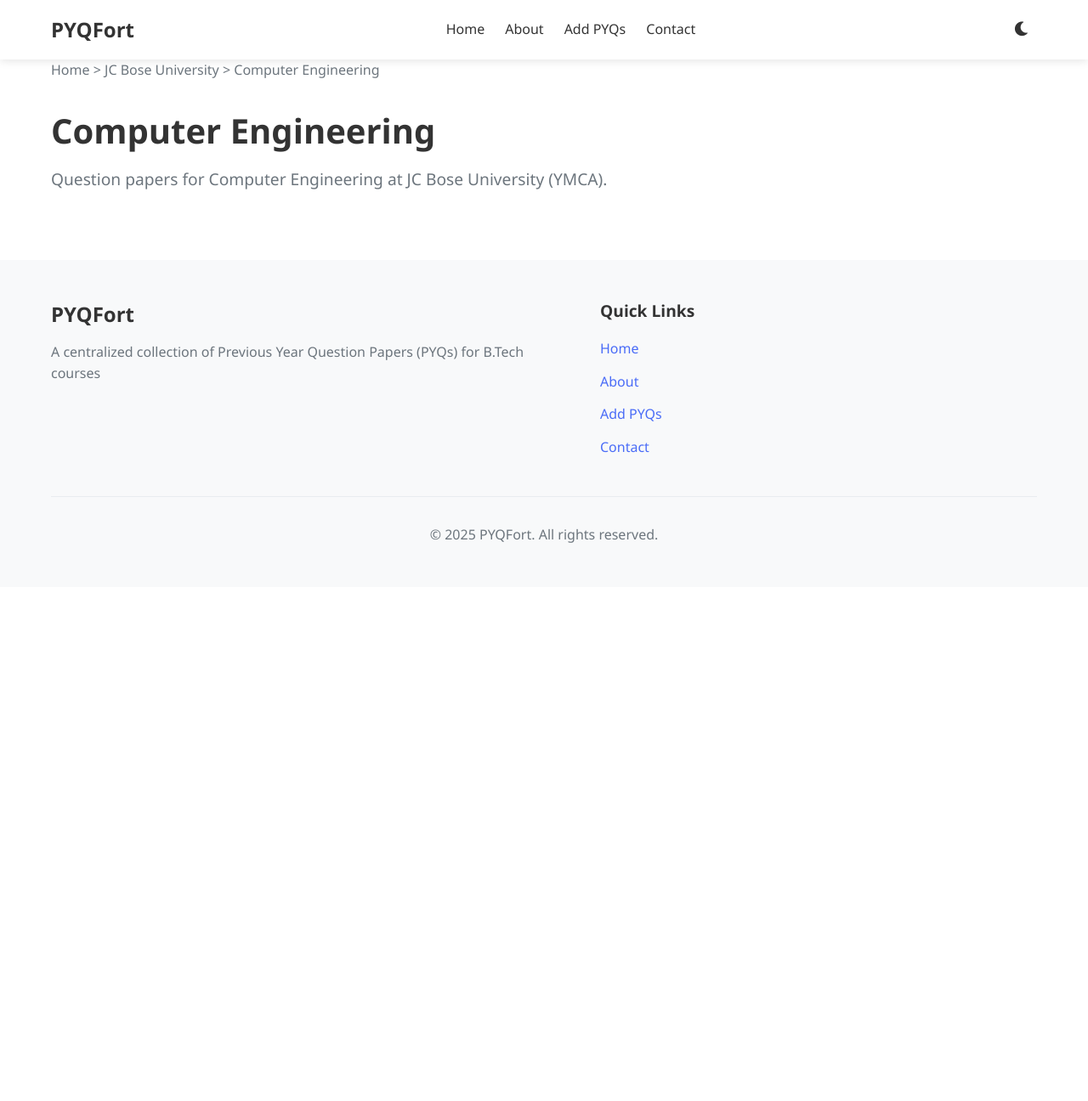
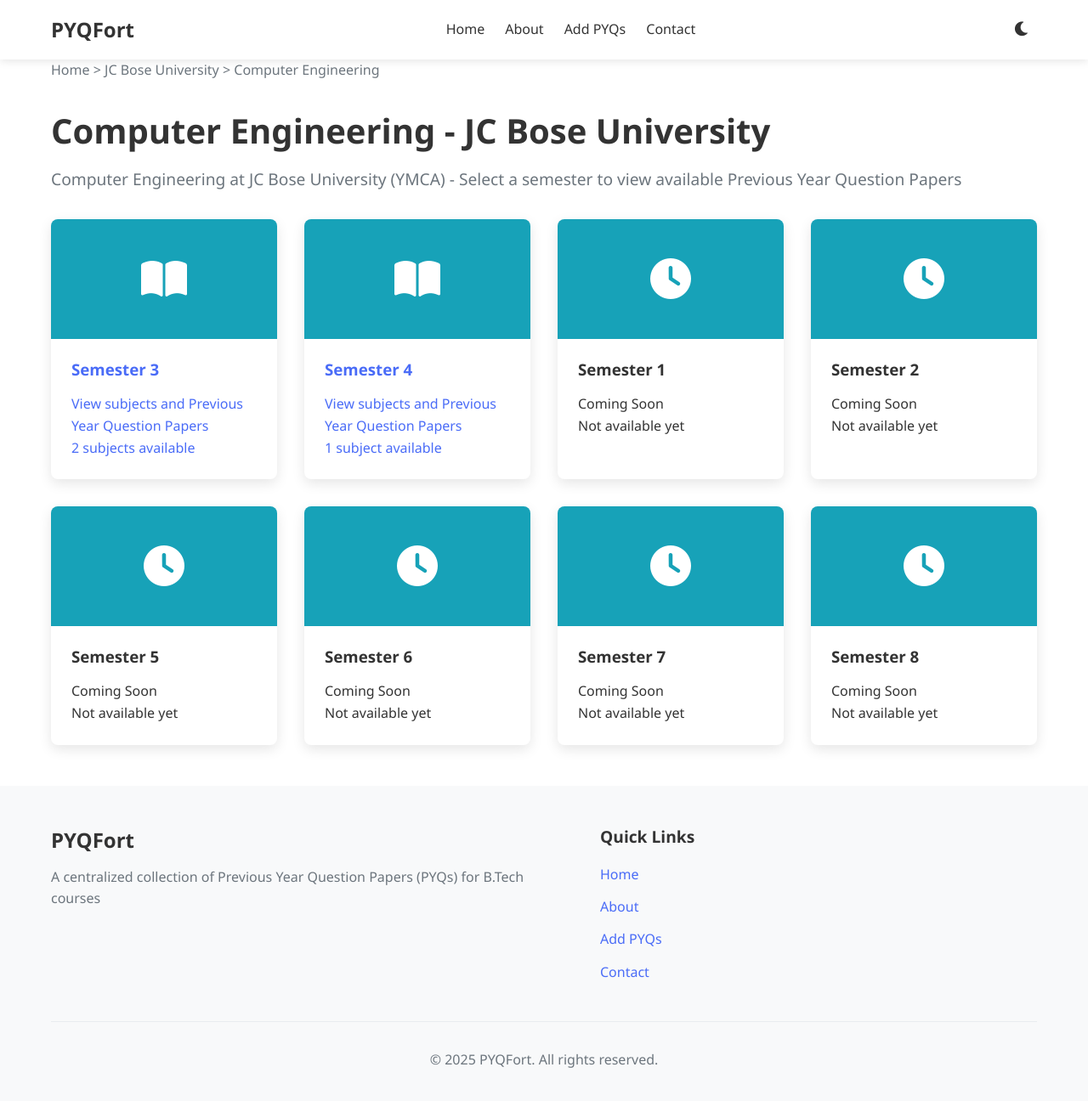
Before and after one commit to Saumy1905/neo, a Jekyll site: the page built from colleges/ymca/computer-engineering/index.html, in a window 1280 px wide and 1309 px high. Shown: the top 1296 px of the window at 85% size. Built offline with Jekyll 4.4.1, drawn with Linux system fonts in a browser that asks for light colours.

Commit message:
[Fix] semester-card rendering issue resolved

```diff
--- a/_includes/semester-card.html
+++ b/_includes/semester-card.html
@@ -1,10 +1,13 @@
-<div class="semester-card">
+<a href="{{ '/colleges/' | append: include.college_slug | append: '/' | append: include.branch_slug | append: '/' | append: include.semester.slug | append: '/' | relative_url }}" class="semester-card">
   <div class="semester-icon">
     <i class="fas fa-book-open"></i>
   </div>
   <div class="semester-content">
-    <h2 class="semester-title">Semester {{ include.number }}</h2>
-    <p class="semester-description">{{ include.description }}</p>
-    <a href="{{ '/semesters/' | append: include.id | relative_url }}" class="btn-view">View Semester</a>
+    <h3>Semester {{ include.semester.number }}</h3>
+    <p>View subjects and Previous Year Question Papers</p>
+    <div class="meta">
+      {% assign subject_count = include.semester.subjects | size %}
+      {{ subject_count }} subject{% if subject_count != 1 %}s{% endif %} available
+    </div>
   </div>
-</div>
+</a>
--- a/_layouts/branch.html
+++ b/_layouts/branch.html
@@ -5,23 +5,54 @@
   <!-- Breadcrumbs -->
   <nav class="breadcrumbs">
     <a href="{{ '/' | relative_url }}">Home</a> &gt;
-    <a href="{{ '/colleges/' | append: page.college | relative_url }}">{{ page.college | replace: 'ymca', 'JC Bose University' | replace: 'vit-bhopal', 'VIT Bhopal University' }}</a> &gt;
-    <span>{{ page.title }}</span>
+    <a href="{{ '/colleges/' | append: page.college_slug | append: '/' | relative_url }}">{{ page.college_name }}</a> &gt;
+    <span>{{ page.branch_name }}</span>
   </nav>
 
   <!-- Branch Header -->
   <header class="branch-header">
-    <h1 class="page-title">{{ page.title }}</h1>
-    <p class="page-description">{{ page.description }}</p>
+    <h1 class="page-title">{{ page.branch_name }} - {{ page.college_name }}</h1>
+    <p class="page-description">{{ page.description | default: "Select a semester to view available Previous Year Question Papers" }}</p>
   </header>
 
   <!-- Semester Grid -->
   <section class="semester-grid">
-    {% for semester in site.data.semesters %}
-      {% if semester.colleges contains page.college %}
-        {% assign semester_url = '/colleges/' | append: page.college | append: '/' | append: page.name | append: '/' | append: semester.id | relative_url %}
-        {% include semester-card.html title=semester.name id=semester.id url=semester_url %}
-      {% endif %}
-    {% endfor %}
+    {% comment %} Use the working neo x manus logic {% endcomment %}
+    {% assign college_data = site.data.colleges | where: "slug", page.college_slug | first %}
+    {% assign branch_data = college_data.branches | where: "slug", page.branch_slug | first %}
+
+    {% if branch_data and branch_data.semesters %}
+      {% for semester in branch_data.semesters %}
+        {% include semester-card.html
+          semester=semester
+          college_slug=page.college_slug
+          branch_slug=page.branch_slug
+        %}
+      {% endfor %}
+
+      {% comment %} Add placeholder cards for future semesters {% endcomment %}
+      {% assign existing_semesters = branch_data.semesters | map: "number" %}
+      {% for i in (1..8) %}
+        {% unless existing_semesters contains i %}
+          <div class="semester-card disabled">
+            <div class="semester-icon">
+              <i class="fas fa-clock"></i>
+            </div>
+            <div class="semester-content">
+              <h3>Semester {{ i }}</h3>
+              <p>Coming Soon</p>
+              <div class="meta">Not available yet</div>
+            </div>
+          </div>
+        {% endunless %}
+      {% endfor %}
+    {% else %}
+      {% comment %} Debug and error handling {% endcomment %}
+      <div class="error-message">
+        <p>No semesters found for this branch.</p>
+        <p><small>Debug: Looking for college "{{ page.college_slug }}" and branch "{{ page.branch_slug }}"</small></p>
+        <a href="{{ '/colleges/' | append: page.college_slug | relative_url }}" class="btn-secondary">Back to College</a>
+      </div>
+    {% endif %}
   </section>
 </div>
--- a/colleges/ymca/computer-engineering/index.html
+++ b/colleges/ymca/computer-engineering/index.html
@@ -1,8 +1,10 @@
 ---
 layout: branch
-title: Computer Engineering
-name: computer-engineering
-college: ymca
-description: Question papers for Computer Engineering at JC Bose University (YMCA).
+title: Computer Engineering - JC Bose University - PYQFort
+college_name: JC Bose University
+college_slug: ymca
+branch_name: Computer Engineering
+branch_slug: computer-engineering
+description: Computer Engineering at JC Bose University (YMCA) - Select a semester to view available Previous Year Question Papers
 permalink: /colleges/ymca/computer-engineering/
 ---
```
Also changed, not shown: 2 other files.
